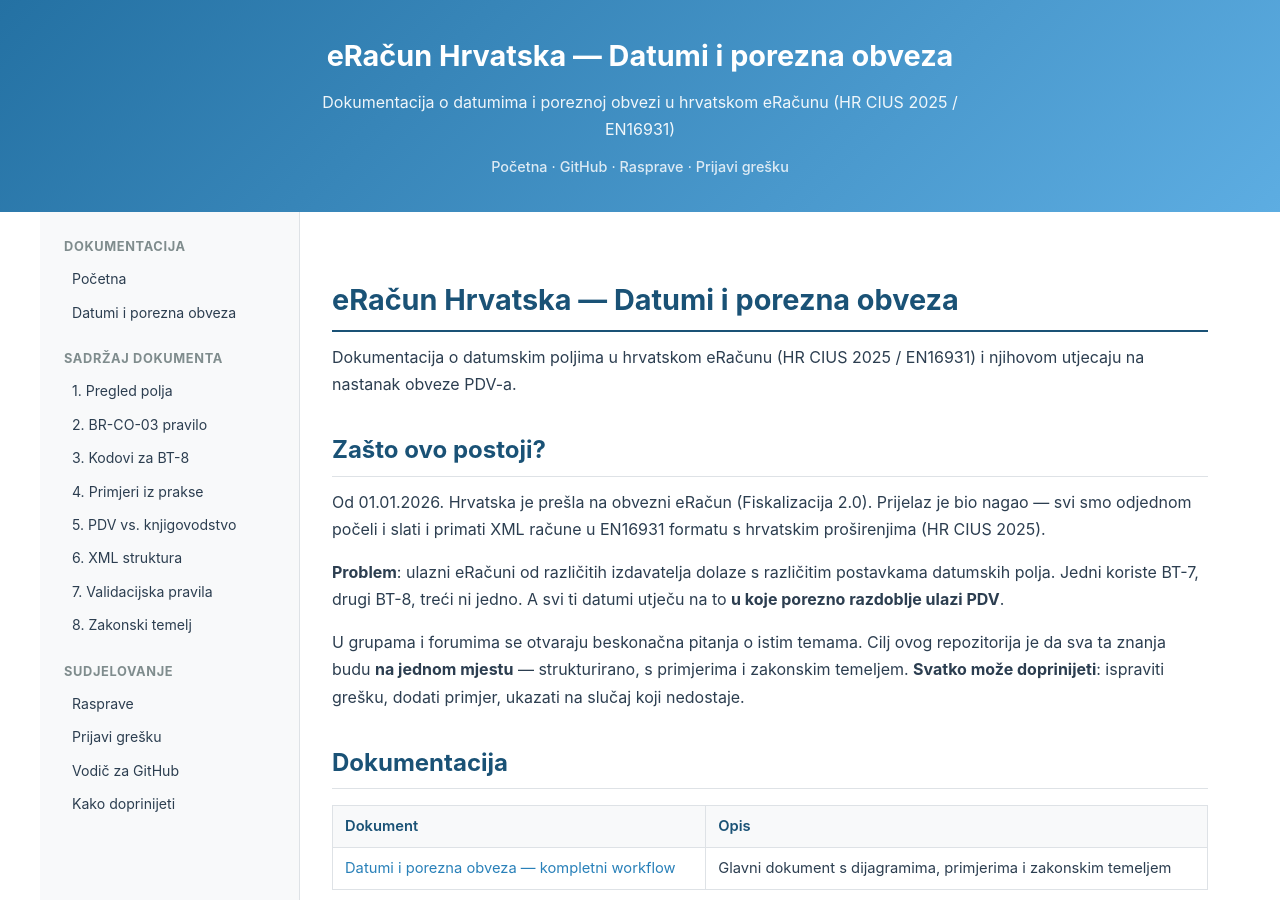
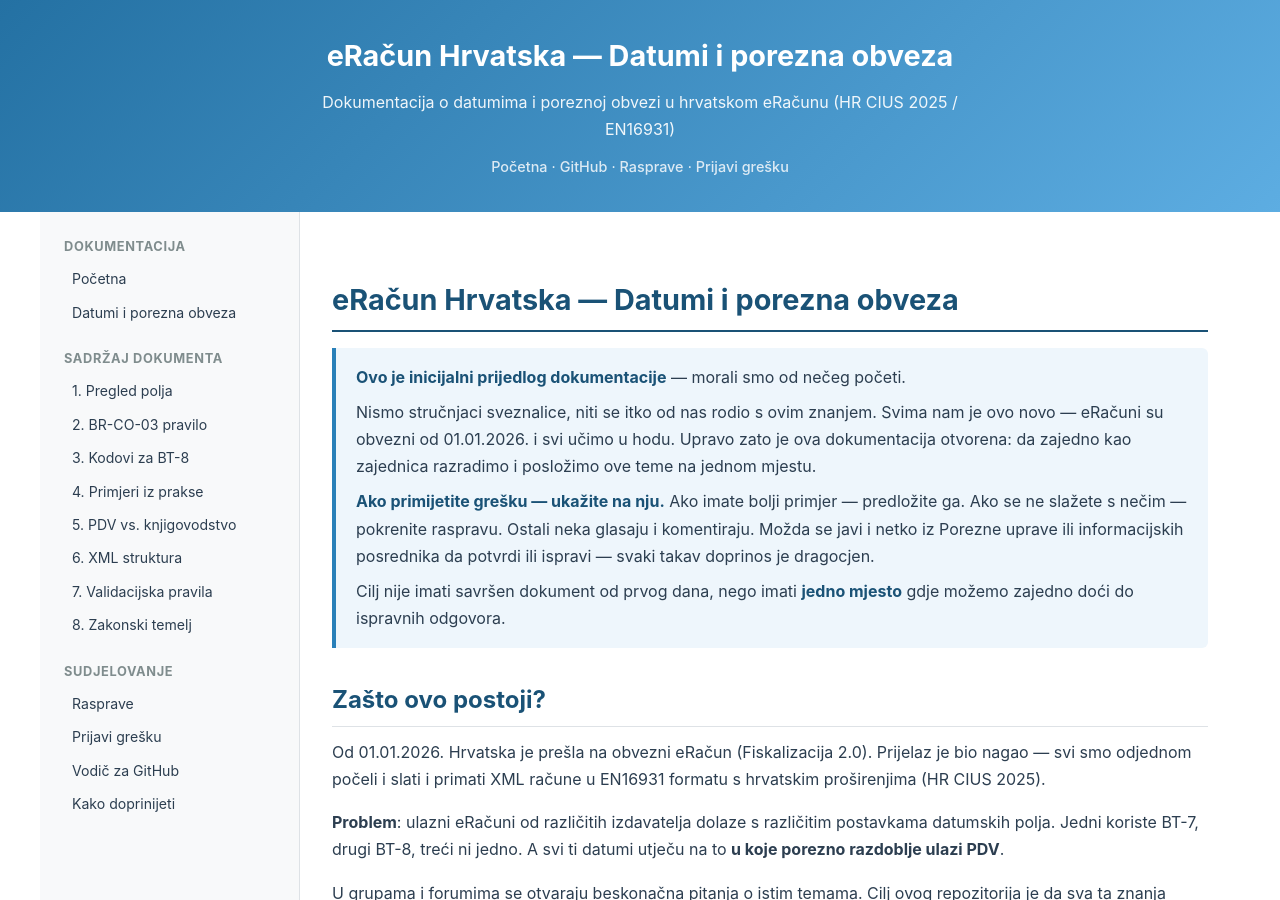
Before and after one commit to dageci/eracun-fiskalizacija-datumi, a Jekyll site: the page built from docs/index.md, in a window 1280 px wide and 900 px high. Built offline with Jekyll 4.4.1, drawn with Linux system fonts in a browser that asks for light colours.

Commit message:
dodan inicijalni disclaimer - poziv zajednici na doprinos i ispravke

```diff
--- a/docs/index.md
+++ b/docs/index.md
@@ -5,7 +5,13 @@
 
 # eRačun Hrvatska — Datumi i porezna obveza
 
-Dokumentacija o datumskim poljima u hrvatskom eRačunu (HR CIUS 2025 / EN16931) i njihovom utjecaju na nastanak obveze PDV-a.
+> **Ovo je inicijalni prijedlog dokumentacije** — morali smo od nečeg početi.
+>
+> Nismo stručnjaci sveznalice, niti se itko od nas rodio s ovim znanjem. Svima nam je ovo novo — eRačuni su obvezni od 01.01.2026. i svi učimo u hodu. Upravo zato je ova dokumentacija otvorena: da zajedno kao zajednica razradimo i posložimo ove teme na jednom mjestu.
+>
+> **Ako primijetite grešku — ukažite na nju.** Ako imate bolji primjer — predložite ga. Ako se ne slažete s nečim — pokrenite raspravu. Ostali neka glasaju i komentiraju. Možda se javi i netko iz Porezne uprave ili informacijskih posrednika da potvrdi ili ispravi — svaki takav doprinos je dragocjen.
+>
+> Cilj nije imati savršen dokument od prvog dana, nego imati **jedno mjesto** gdje možemo zajedno doći do ispravnih odgovora.
 
 ## Zašto ovo postoji?
 
```
Also changed, not shown: README.md.
